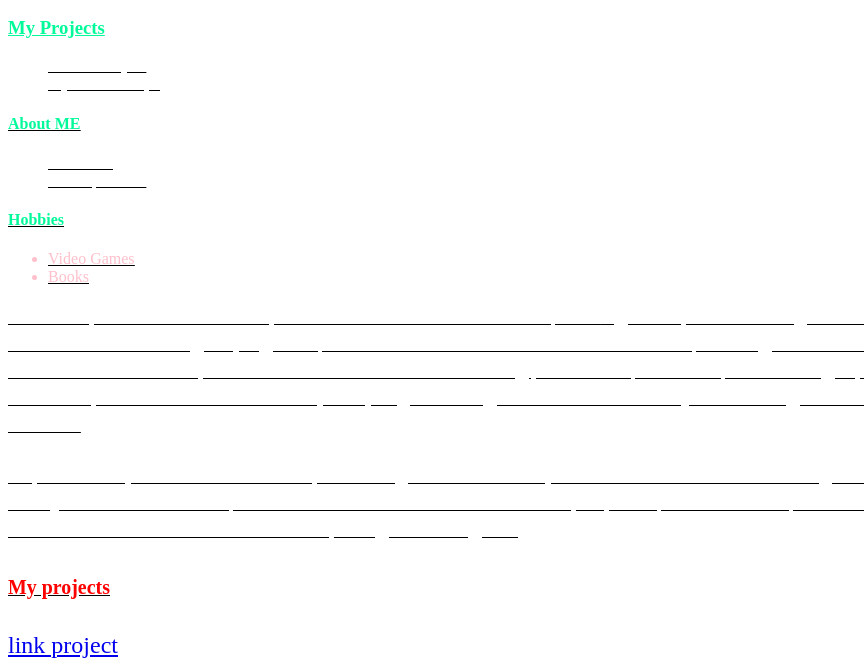
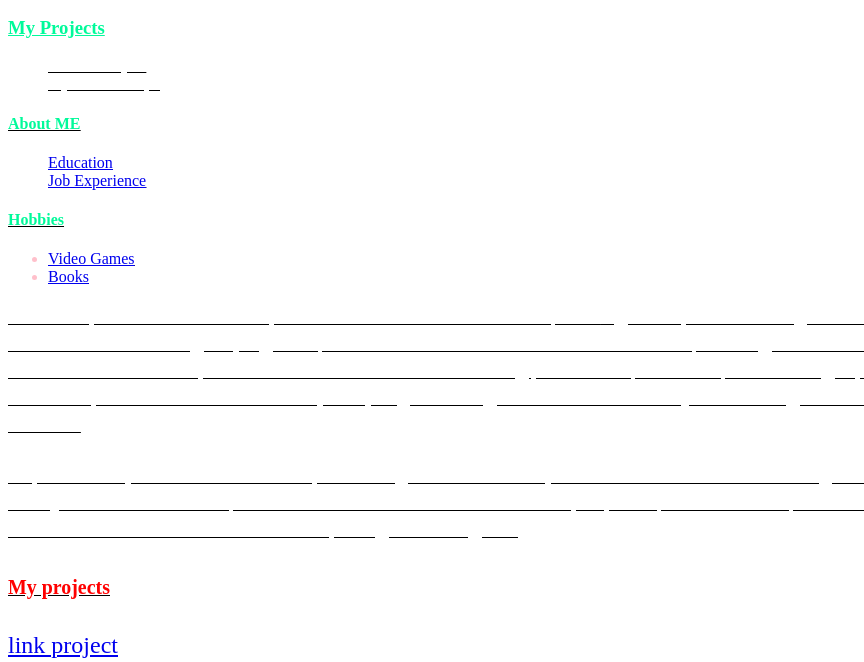
Before and after one commit to orlandomendozagarrido/orlandomendozagarrido.github.io, a plain HTML site: page index.html in a window 1280 px wide. Shown: the part 380-1042 px from the top of the page, without its empty margins (0-864 px from the left). Drawn offline with Linux system fonts and the light colour scheme.

Commit message:
last commit of the day saved links

```diff
--- a/index.html
+++ b/index.html
@@ -16,13 +16,13 @@
     </ol>
     <h4><strong>About ME</strong></h4>
   	<ol>
-  		<li>Education</li>
-  		<li>Job Experience</li>
+  		<li><a href="https://www.google.com/imgres?imgurl=https%3A%2F%2Fstatic1.squarespace.com%2Fstatic%2F57542d1b0442628dccd81967%2Ft%2F5894f238197aea14615f1d97%2F1486156464634%2FSchool%2BPartnerships.jpg%3Fformat%3D1500w&imgrefurl=https%3A%2F%2Fwww.citizenschools.org%2Fschool-partnerships%2F&docid=vRHR9LmdcIyk9M&tbnid=8FiUv3gnfJphWM%3A&vet=10ahUKEwjr9Mzw0PjfAhUJEawKHVk5CnUQMwg-KAEwAQ..i&w=1500&h=1001&bih=764&biw=1075&q=schools&ved=0ahUKEwjr9Mzw0PjfAhUJEawKHVk5CnUQMwg-KAEwAQ&iact=mrc&uact=8">Education</a></li>
+  		<li><a href="https://www.google.com/imgres?imgurl=https%3A%2F%2Fwww.investorsgroup.com%2Fcontent%2Fdam%2Finvestorsgroup%2Fmore%2F2016%2F10%2FIG_working_from_home.jpg&imgrefurl=https%3A%2F%2Fwww.investorsgroup.com%2Fen%2Farticles%2F2016%2F10%2F5-ways-to-make-working-from-home-easier&docid=9lWbrRWI9EuNOM&tbnid=fbZSO4jo69RNsM%3A&vet=10ahUKEwiJyuat0fjfAhVQiqwKHSFjCCAQMwg-KAEwAQ..i&w=1024&h=768&bih=764&biw=1075&q=working&ved=0ahUKEwiJyuat0fjfAhVQiqwKHSFjCCAQMwg-KAEwAQ&iact=mrc&uact=8">Job Experience</a></li>
      </ol>
      <h4>Hobbies</h4>
       <ul>
-      <li>Video Games</li>
-  		<li>Books</li>
+      <li><a href="https://www.google.com/maps/uv?hl=es-419&pb=!1s0x85d1ff3150336bdd%3A0x29dcaf7d62e707f6!2m22!2m2!1i80!2i80!3m1!2i20!16m16!1b1!2m2!1m1!1e1!2m2!1m1!1e3!2m2!1m1!1e5!2m2!1m1!1e4!2m2!1m1!1e6!3m1!7e115!4shttps%3A%2F%2Flh5.googleusercontent.com%2Fp%2FAF1QipN9vg0h0V8CKU8zfWO73d-eRyMGx5GnH-BHld7r%3Dw260-h175-n-k-no!5svideo%20games%20-%20Buscar%20con%20Google!15sCAQ&imagekey=!1e10!2sAF1QipN9vg0h0V8CKU8zfWO73d-eRyMGx5GnH-BHld7r#">Video Games</a></li>
+  		<li><a href="https://www.google.com/maps/uv?hl=es-419&pb=!1s0x85d1ff3a92a518d3%3A0x14415d3a5dabcc86!2m22!2m2!1i80!2i80!3m1!2i20!16m16!1b1!2m2!1m1!1e1!2m2!1m1!1e3!2m2!1m1!1e5!2m2!1m1!1e4!2m2!1m1!1e6!3m1!7e115!4shttps%3A%2F%2Flh5.googleusercontent.com%2Fp%2FAF1QipOwjAu3X8AOj4xhk0o0fmkkFvnVUsm85yZUhedy%3Dw260-h175-n-k-no!5sbooks%20-%20Buscar%20con%20Google!15sCAQ&imagekey=!1e10!2sAF1QipOwjAu3X8AOj4xhk0o0fmkkFvnVUsm85yZUhedy#">Books</a></li>
       </ul>
 	<p>
 		<div><font size="5" style="italic" color="white"></div>Hello my name is Orlando , I would love to introduce myself.<b></b>I grew up in Washington state and went to public schools in Yakima and Seattle Washington, I got my G.E.D from South Seattle Community College. I studied a few semesters in Aviation/Powerplant and Airframe.On my free time I would research Energy/Electricty esecially solar enegery and recently before I arrived into coding bootcamp I had started to read up on programming Html and CSS but just at a beginner level. Im glad i can finally take formal classes.
```
